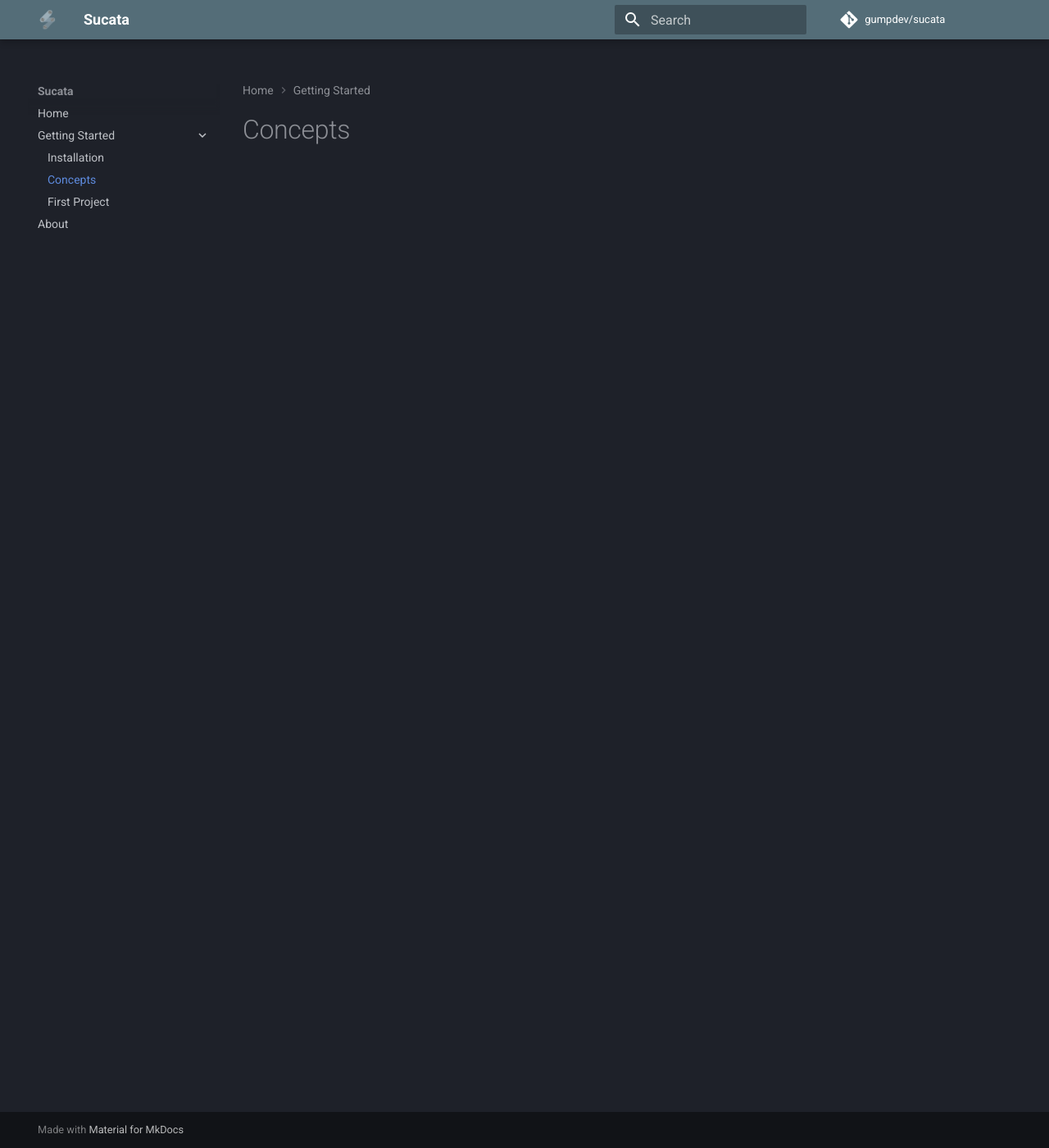
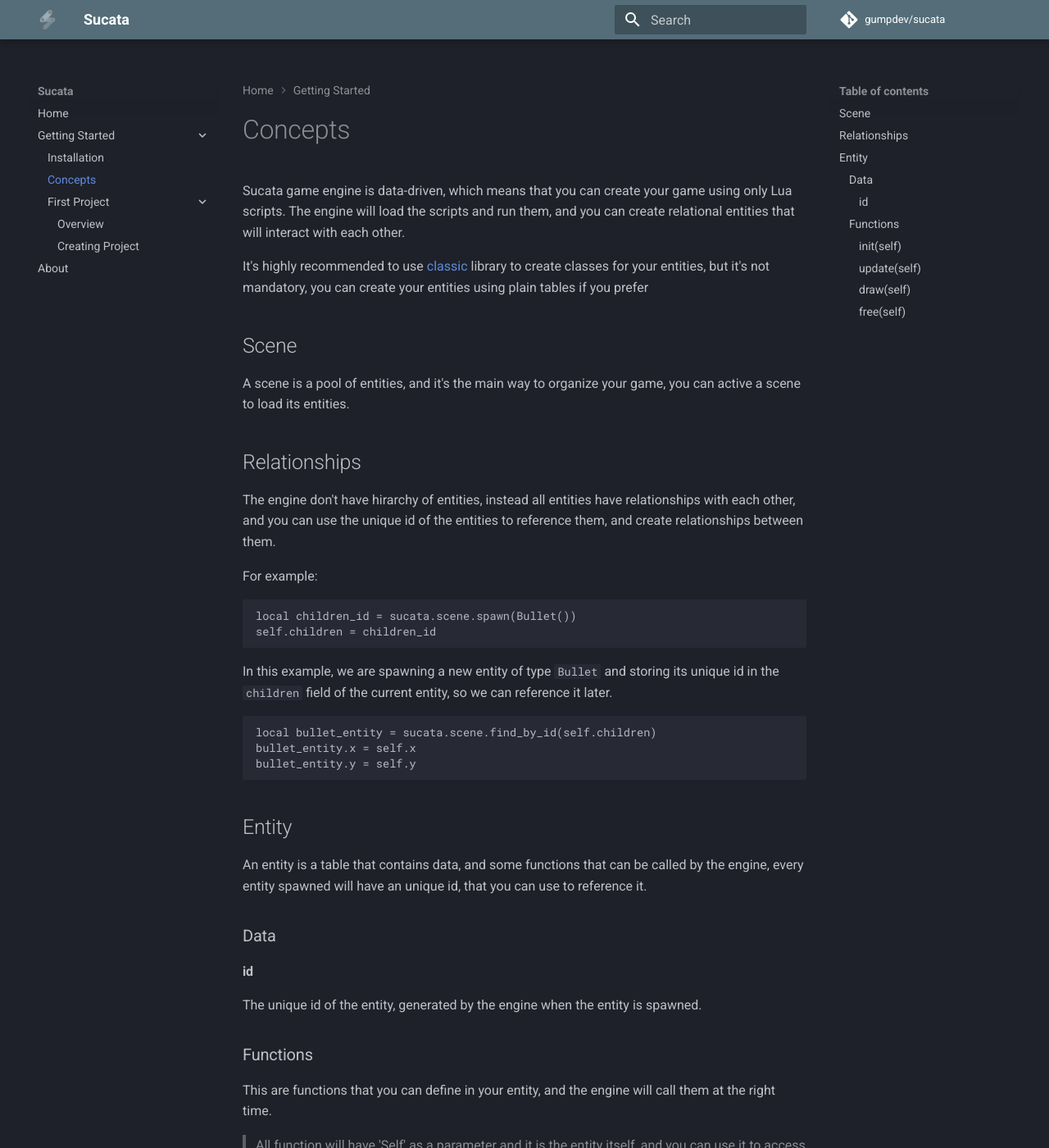
Before and after one commit to gumpdev/sucata-docs, an MkDocs documentation site: the page built from docs/getting-started/concepts.md, in a window 1280 px wide and 1400 px high. Shown: the whole window at 82% size. Built offline with MkDocs 1.6.1 and Material for MkDocs 9.7.7, drawn with Linux system fonts in a browser that asks for light colours; comment, search, counter and statistics services are not loaded; some of the changed text lies outside the part shown.

Commit message:
add first docs

````diff
--- a/docs/getting-started/concepts.md
+++ b/docs/getting-started/concepts.md
@@ -1 +1,96 @@
 # Concepts
+
+Sucata game engine is data-driven, which means that you can create your game
+using only Lua scripts. The engine will load the scripts and run them, and you
+can create relational entities that will interact with each other.
+
+It's highly recommended to use [classic](https://github.com/rxi/classic) library
+to create classes for your entities, but it's not mandatory, you can create your
+entities using plain tables if you prefer
+
+## Scene
+
+A scene is a pool of entities, and it's the main way to organize your game, you
+can active a scene to load its entities.
+
+## Relationships
+
+The engine don't have hirarchy of entities, instead all entities have
+relationships with each other, and you can use the unique id of the entities to
+reference them, and create relationships between them.
+
+For example:
+
+```lua
+local children_id = sucata.scene.spawn(Bullet())
+self.children = children_id
+```
+
+In this example, we are spawning a new entity of type `Bullet` and storing its
+unique id in the `children` field of the current entity, so we can reference it
+later.
+
+```lua
+local bullet_entity = sucata.scene.find_by_id(self.children)
+bullet_entity.x = self.x
+bullet_entity.y = self.y
+```
+
+## Entity
+
+An entity is a table that contains data, and some functions that can be called
+by the engine, every entity spawned will have an unique id, that you can use to
+reference it.
+
+### Data
+
+#### id
+
+The unique id of the entity, generated by the engine when the entity is spawned.
+
+### Functions
+
+This are functions that you can define in your entity, and the engine will call
+them at the right time.
+
+> All function will have 'Self' as a parameter and it is the entity itself, and
+> you can use it to access the data of the entity.
+
+#### init(self)
+
+Called when the scene is loaded
+
+This function will be called only once.
+
+> This function is optional, and you can omit it if you don't need execute any
+> code when the entity is loaded.
+
+#### update(self)
+
+Called every frame to update the entity
+
+You can call `sucata.time.get_delta()` to get the time since the last frame, and
+use it to update the entity's data.
+
+> This function is optional, and you can omit it if you don't need execute any
+> code every frame that the entity is loaded.
+
+#### draw(self)
+
+Called every frame to draw the entity
+
+Normally used to draw graphics for the entity, using `sucata.graphics`
+functions.
+
+> This function is optional, and you can omit it if you don't need to draw any
+> graphics for the entity.
+
+#### free(self)
+
+Called when the scene is unloaded
+
+This function will be called only once, right before the entity is removed from
+the scene.
+
+> This function is optional, and you can omit it if you don't need to execute
+> any command before the entity is removed from the scene.
--- a/mkdocs.yml
+++ b/mkdocs.yml
@@ -36,5 +36,7 @@
   - Getting Started:
       - Installation: getting-started/installation.md
       - Concepts: getting-started/concepts.md
-      - First Project: getting-started/first-project.md
+      - First Project:
+          - Overview: getting-started/first-project/overview.md
+          - Creating Project: getting-started/first-project/creating-project.md
   - About: about.md
````
Also changed, not shown: README.md (+6 -0 lines), docs/getting-started/first-game/creating-project.md (added, +46 -0 lines), docs/getting-started/first-game/first-entity.md (added, +49 -0 lines), docs/getting-started/first-game/overview.md (added, +9 -0 lines), docs/getting-started/first-game/images/first-entity-draw.png (added), docs/getting-started/first-project.md (deleted).
